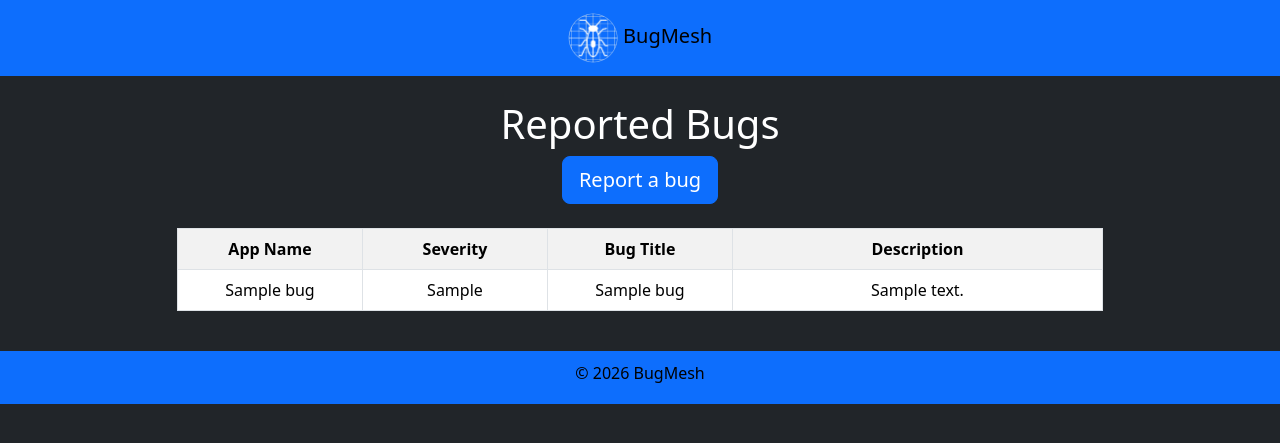
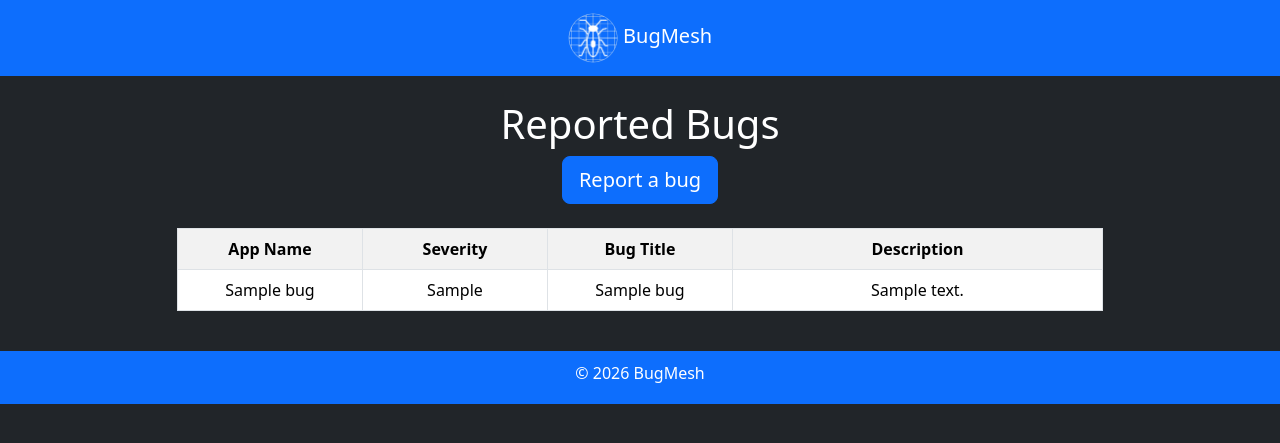
Before and after one commit to Dioxous/INFR3120-Fall26-Project, a Node server app: page / in a window 1280 px wide. Shown: the top 443 px of the page. Run offline with Node 20, Linux system fonts and the light colour scheme; tables that the repository leaves empty hold one stand-in row (values such as "Sample post"); some libraries are stand-ins or nearby versions.

Commit message:
Change footer and header color to white

```diff
--- a/views/partials/footer.ejs
+++ b/views/partials/footer.ejs
@@ -1,7 +1,7 @@
 <footer>
      <nav class="navbar mt-auto text-bg-primary">
         <div class="container-fluid">
-            <h6 class="navbar-brand fs-6 fw-light mx-auto">&copy; 2026 BugMesh</h6>
+            <h6 class="navbar-brand fs-6 fw-light mx-auto text-white">&copy; 2026 BugMesh</h6>
         </div>
     </nav>
 </footer>
--- a/views/partials/header.ejs
+++ b/views/partials/header.ejs
@@ -14,7 +14,7 @@
     <header>
         <nav class="navbar navbar-expand-lg navbar-light text-bg-primary">
             <div class="container-fluid">
-                <a class="navbar-brand mx-auto" href="/">
+                <a class="navbar-brand mx-auto text-white" href="/">
                     <img class="rounded-circle" src="/images/bugmesh_logo.png" alt="logo" width="50">
                     BugMesh
                 </a>
```
